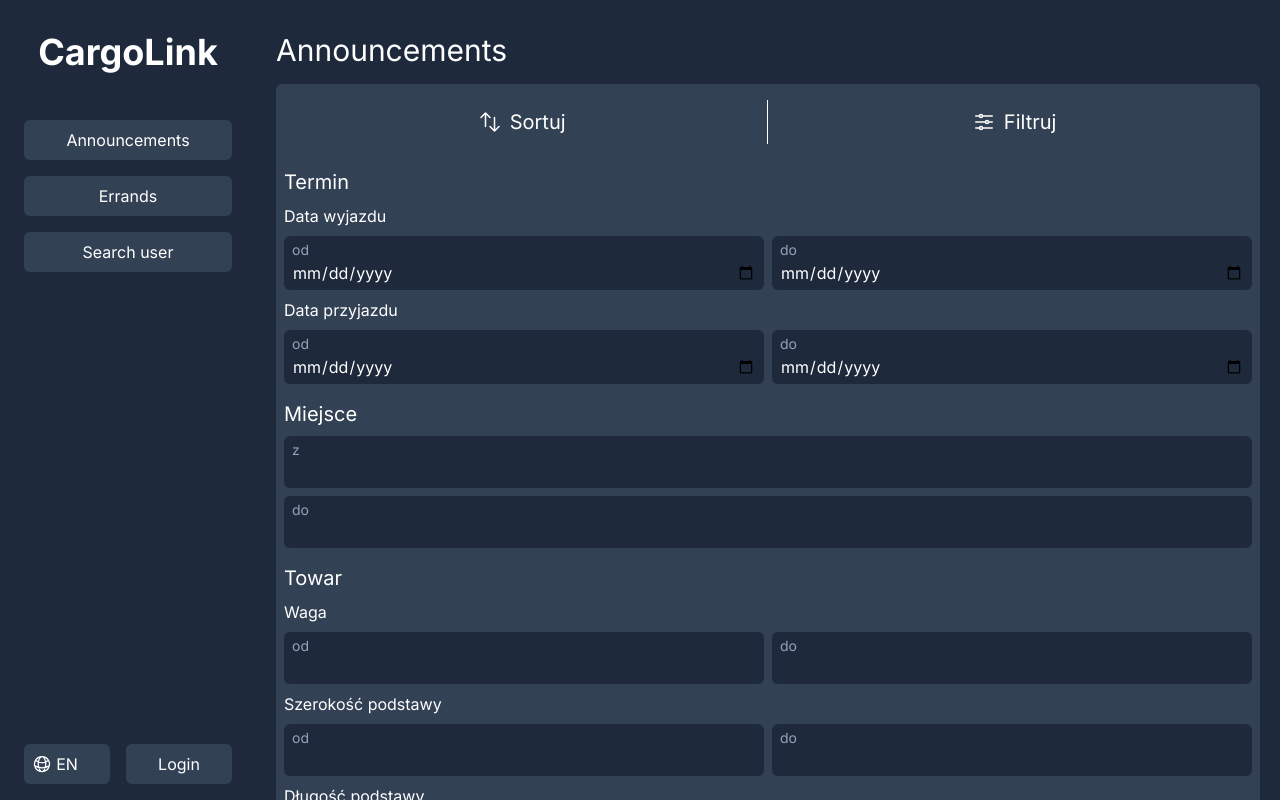
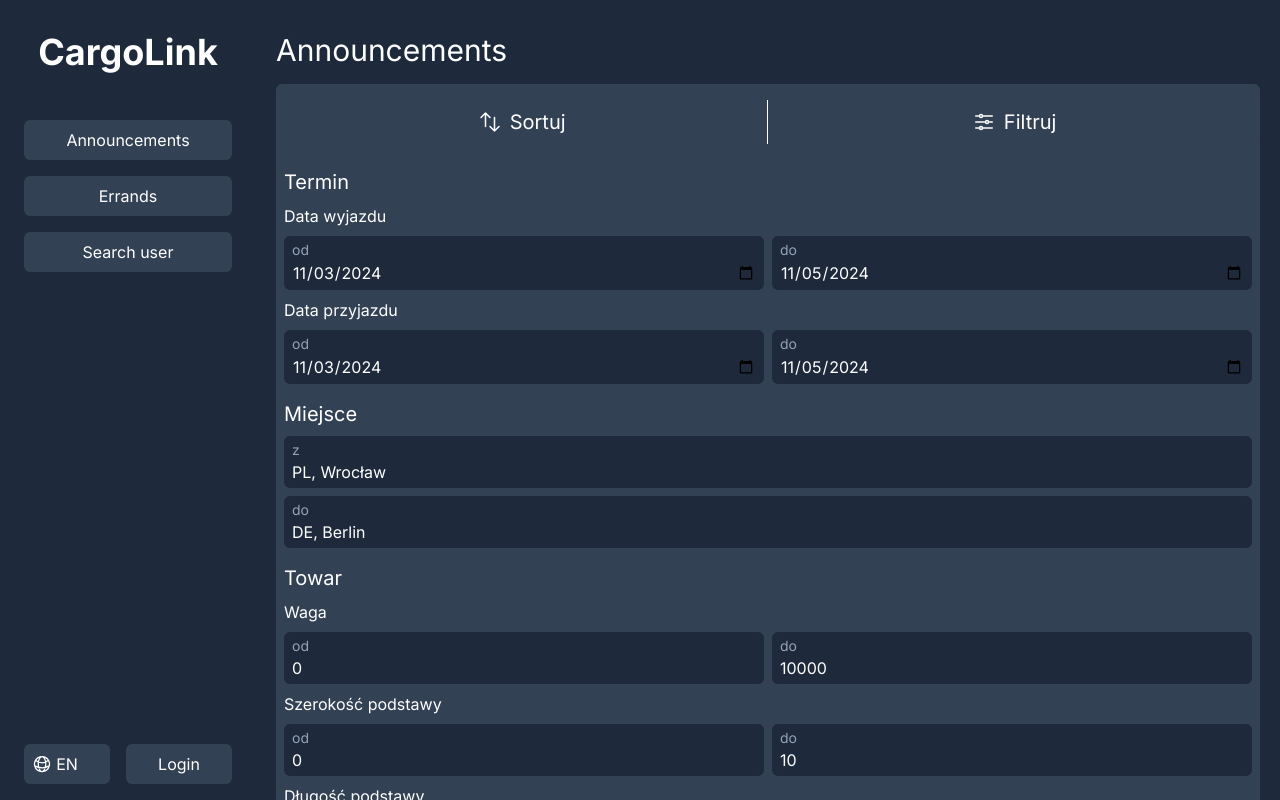
Before and after one commit to Wosk813/cargolink, a Next.js app: page /en/announcements in a window 1280 px wide. Both pictures are taken after a click on the button "Filtruj". Shown: the top 800 px of the page. Built offline with nearby package versions, Linux system fonts and the light colour scheme; no server answers.

Commit message:
Add sorting and filtering capabilities to announcements; introduce Select component and update definitions

```diff
--- a/src/app/lib/definitions.ts
+++ b/src/app/lib/definitions.ts
@@ -131,3 +131,59 @@ export type AnnoucementProps = {
     maxSize: { x: number; y: number; height: number };
   };
 };
+
+export enum GoodsCategory {
+  Electronics = 'electronics',
+  Furniture = 'furniture',
+  Food = 'food',
+  Other = 'other',
+}
+
+export enum SortDirection {
+  ByNewest,
+  ByOldest,
+  ByWeightAsc,
+  ByWeightDesc,
+  BySizeAsc,
+  BySizeDesc,
+  ByHeightAsc,
+  ByHeightDesc,
+}
+
+export type FilterProps = {
+  date: {
+    departureDate: {
+      from: Date;
+      to: Date;
+    };
+    arrivalDate: {
+      from: Date;
+      to: Date;
+    };
+  };
+  cities: {
+    from: string;
+    to: string;
+  };
+  goods: {
+    weight: {
+      from: number;
+      to: number;
+    };
+    size: {
+      x: {
+        from: number;
+        to: number;
+      };
+      y: {
+        from: number;
+        to: number;
+      };
+      height: {
+        from: number;
+        to: number;
+      };
+    };
+    category: GoodsCategory;
+  };
+};
--- a/src/app/ui/annoucements/annoucments-filter.tsx
+++ b/src/app/ui/annoucements/annoucments-filter.tsx
@@ -1,10 +1,12 @@
 'use client';
 
 import { Button } from '../button';
-import { ButtonTypes } from '../../lib/definitions';
+import { ButtonTypes, GoodsCategory } from '../../lib/definitions';
 import { ArrowsUpDownIcon, AdjustmentsHorizontalIcon } from '@heroicons/react/24/outline';
 import { Input } from '../input';
 import { useState } from 'react';
+import { SortDirection, FilterProps } from '../../lib/definitions';
+import { Select } from '../select';
 
 interface SortButtonProps extends React.ButtonHTMLAttributes<HTMLButtonElement> {
   content: string;
@@ -24,56 +26,57 @@ function SortButton({ content, selected, ...rest }: SortButtonProps) {
 }
 
 function SortOptions({ hidden }: { hidden: boolean }) {
-  const [selected, setSelected] = useState(1);
+  const [sortDirection, setSortDirection] = useState(SortDirection.ByNewest);
 
   if (hidden) {
     return null;
   }
 
-  function handleClick(value: number) {
-    setSelected(value);
+  function handleClick(direction: SortDirection) {
+    setSortDirection(direction);
   }
 
   return (
     <div className="flex flex-col p-2">
       <SortButton
-        onClick={() => handleClick(1)}
-        selected={selected == 1}
+        onClick={() => handleClick(SortDirection.ByNewest)}
+        selected={sortDirection == SortDirection.ByNewest}
         content="Od najwcześniejszych"
       />
       <SortButton
-        onClick={() => handleClick(2)}
-        selected={selected == 2}
+        onClick={() => handleClick(SortDirection.ByOldest)}
+        selected={sortDirection == SortDirection.ByOldest}
         content="Od najpóźniejszych"
       />
       <SortButton
-        onClick={() => handleClick(3)}
-        selected={selected == 3}
+        onClick={() => handleClick(SortDirection.ByWeightAsc)}
+        selected={sortDirection == SortDirection.ByWeightAsc}
         content="Od największej wagi towaru"
       />
       <SortButton
-        onClick={() => handleClick(4)}
-        selected={selected == 4}
+        onClick={() => handleClick(SortDirection.ByWeightDesc)}
+        selected={sortDirection == SortDirection.ByWeightDesc}
         content="Od najmniejszej wagi towaru"
       />
       <SortButton
-        onClick={() => handleClick(5)}
-        selected={selected == 5}
+        onClick={() => handleClick(SortDirection.BySizeAsc)}
+        selected={sortDirection == SortDirection.BySizeAsc}
+        content="
+        Od najwiekszych wymiarów towaru"
+      />
+      <SortButton
+        onClick={() => handleClick(SortDirection.BySizeDesc)}
+        selected={sortDirection == SortDirection.BySizeDesc}
         content="Od najmniejszych wymiarów towaru"
       />
       <SortButton
-        onClick={() => handleClick(6)}
-        selected={selected == 6}
-        content="Od najwiekszych wymiarów towaru"
-      />
-      <SortButton
-        onClick={() => handleClick(7)}
-        selected={selected == 7}
+        onClick={() => handleClick(SortDirection.ByHeightAsc)}
+        selected={sortDirection == SortDirection.ByHeightAsc}
         content="Od najniższej wysokości towaru"
       />
       <SortButton
-        onClick={() => handleClick(8)}
-        selected={selected == 8}
+        onClick={() => handleClick(SortDirection.ByHeightDesc)}
+        selected={sortDirection == SortDirection.ByHeightDesc}
         content="Od największej wysokości towaru"
       />
     </div>
@@ -81,9 +84,118 @@ function SortOptions({ hidden }: { hidden: boolean }) {
 }
 
 const FilterOptions = ({ hidden }: { hidden: boolean }) => {
+  const [filters, setFilters] = useState<FilterProps>({
+    date: {
+      departureDate: {
+        from: new Date(),
+        to: new Date(new Date().setDate(new Date().getDate() + 2)),
+      },
+      arrivalDate: {
+        from: new Date(),
+        to: new Date(new Date().setDate(new Date().getDate() + 2)),
+      },
+    },
+    cities: {
+      from: 'PL, Wrocław',
+      to: 'DE, Berlin',
+    },
+    goods: {
+      weight: {
+        from: 0,
+        to: 10_000,
+      },
+      size: {
+        x: {
+          from: 0,
+          to: 10,
+        },
+        y: {
+          from: 0,
+          to: 10,
+        },
+        height: {
+          from: 50,
+          to: 400,
+        },
+      },
+      category: GoodsCategory.Other,
+    },
+  });
+
   if (hidden) {
     return null;
   }
+
+  const handleDateChange = (
+    dateType: 'departureDate' | 'arrivalDate',
+    field: 'from' | 'to',
+    value: string,
+  ) => {
+    setFilters((prevFilters) => ({
+      ...prevFilters,
+      date: {
+        ...prevFilters.date,
+        [dateType]: {
+          ...prevFilters.date[dateType],
+          [field]: new Date(value),
+        },
+      },
+    }));
+  };
+
+  const handleCityChange = (field: 'from' | 'to', value: string) => {
+    setFilters((prevFilters) => ({
+      ...prevFilters,
+      cities: {
+        ...prevFilters.cities,
+        [field]: value,
+      },
+    }));
+  };
+
+  const handleWeightChange = (field: 'from' | 'to', value: string) => {
+    setFilters((prevFilters) => ({
+      ...prevFilters,
+      goods: {
+        ...prevFilters.goods,
+        weight: {
+          ...prevFilters.goods.weight,
+          [field]: Number(value),
+        },
+      },
+    }));
+  };
+
+  const handleSizeChange = (
+    dimension: 'x' | 'y' | 'height',
+    field: 'from' | 'to',
+    value: string,
+  ) => {
+    setFilters((prevFilters) => ({
+      ...prevFilters,
+      goods: {
+        ...prevFilters.goods,
+        size: {
+          ...prevFilters.goods.size,
+          [dimension]: {
+            ...prevFilters.goods.size[dimension],
+            [field]: Number(value),
+          },
+        },
+      },
+    }));
+  };
+
+  const handleCategoryChange = (value: string) => {
+    setFilters((prevFilters) => ({
+      ...prevFilters,
+      goods: {
+        ...prevFilters.goods,
+        category: value as GoodsCategory,
+      },
+    }));
+  };
+
   return (
     <div className="flex flex-col p-2">
       <div className="flex flex-col gap-4">
@@ -93,92 +205,150 @@ const FilterOptions = ({ hidden }: { hidden: boolean }) => {
           <div className="flex gap-2">
             <Input
               containerStytles="bg-slate-800"
-              className={'bg-slate-800'}
+              className="bg-slate-800"
               title="od"
               type="date"
+              value={filters.date.departureDate.from.toISOString().split('T')[0]}
+              onChange={(e) => handleDateChange('departureDate', 'from', e.target.value)}
             />
             <Input
               containerStytles="bg-slate-800"
-              className={'bg-slate-800'}
+              className="bg-slate-800"
               title="do"
               type="date"
+              value={filters.date.departureDate.to.toISOString().split('T')[0]}
+              onChange={(e) => handleDateChange('departureDate', 'to', e.target.value)}
             />
           </div>
           <h2>Data przyjazdu</h2>
           <div className="flex gap-2">
             <Input
               containerStytles="bg-slate-800"
-              className={'bg-slate-800'}
+              className="bg-slate-800"
               title="od"
               type="date"
+              value={filters.date.arrivalDate.from.toISOString().split('T')[0]}
+              onChange={(e) => handleDateChange('arrivalDate', 'from', e.target.value)}
             />
             <Input
               containerStytles="bg-slate-800"
-              className={'bg-slate-800'}
+              className="bg-slate-800"
               title="do"
               type="date"
+              value={filters.date.arrivalDate.to.toISOString().split('T')[0]}
+              onChange={(e) => handleDateChange('arrivalDate', 'to', e.target.value)}
             />
           </div>
         </div>
         <div className="flex flex-col gap-2">
           <h1 className="text-xl">Miejsce</h1>
-          <Input containerStytles="bg-slate-800" className={'bg-slate-800'} title="z" />
-          <Input containerStytles="bg-slate-800" className={'bg-slate-800'} title="do" />
+          <Input
+            containerStytles="bg-slate-800"
+            className="bg-slate-800"
+            title="z"
+            value={filters.cities.from}
+            onChange={(e) => handleCityChange('from', e.target.value)}
+          />
+          <Input
+            containerStytles="bg-slate-800"
+            className="bg-slate-800"
+            title="do"
+            value={filters.cities.to}
+            onChange={(e) => handleCityChange('to', e.target.value)}
+          />
         </div>
         <div className="flex flex-col gap-2">
           <h1 className="text-xl">Towar</h1>
           <h2>Waga</h2>
           <div className="flex gap-2">
-            <Input containerStytles="bg-slate-800" className={'bg-slate-800'} title="od" />
-            <Input containerStytles="bg-slate-800" className={'bg-slate-800'} title="do" />
+            <Input
+              containerStytles="bg-slate-800"
+              className="bg-slate-800"
+              title="od"
+              type="number"
+              value={filters.goods.weight.from}
+              onChange={(e) => handleWeightChange('from', e.target.value)}
+            />
+            <Input
+              containerStytles="bg-slate-800"
+              className="bg-slate-800"
+              title="do"
+              type="number"
+              value={filters.goods.weight.to}
+              onChange={(e) => handleWeightChange('to', e.target.value)}
+            />
           </div>
           <h2>Szerokość podstawy</h2>
           <div className="flex gap-2">
             <Input
               containerStytles="bg-slate-800"
-              className={'bg-slate-800'}
+              className="bg-slate-800"
               title="od"
               type="number"
+              value={filters.goods.size.x.from}
+              onChange={(e) => handleSizeChange('x', 'from', e.target.value)}
             />
             <Input
               containerStytles="bg-slate-800"
-              className={'bg-slate-800'}
+              className="bg-slate-800"
               title="do"
               type="number"
+              value={filters.goods.size.x.to}
+              onChange={(e) => handleSizeChange('x', 'to', e.target.value)}
             />
           </div>
           <h2>Długość podstawy</h2>
           <div className="flex gap-2">
             <Input
               containerStytles="bg-slate-800"
-              className={'bg-slate-800'}
+              className="bg-slate-800"
               title="od"
               type="number"
+              value={filters.goods.size.y.from}
+              onChange={(e) => handleSizeChange('y', 'from', e.target.value)}
             />
             <Input
               containerStytles="bg-slate-800"
-              className={'bg-slate-800'}
+              className="bg-slate-800"
               title="do"
               type="number"
+              value={filters.goods.size.y.to}
+              onChange={(e) => handleSizeChange('y', 'to', e.target.value)}
             />
           </div>
           <h2>Wysokość</h2>
           <div className="flex gap-2">
             <Input
               containerStytles="bg-slate-800"
-              className={'bg-slate-800'}
+              className="bg-slate-800"
               title="od"
               type="number"
+              value={filters.goods.size.height.from}
+              onChange={(e) => handleSizeChange('height', 'from', e.target.value)}
             />
             <Input
               containerStytles="bg-slate-800"
-              className={'bg-slate-800'}
+              className="bg-slate-800"
               title="do"
               type="number"
+              value={filters.goods.size.height.to}
+              onChange={(e) => handleSizeChange('height', 'to', e.target.value)}
             />
           </div>
           <h2>Kategoria towaru</h2>
-          <Input containerStytles="bg-slate-800" className={'bg-slate-800'} title="kategoria" />
+          <Select
+            containerStytles="bg-slate-800"
+            className="bg-slate-800"
+            title="Kategoria towaru"
+            options={[
+              { value: 'other', label: 'Inne' },
+              { value: 'electronics', label: 'Elektronika' },
+              { value: 'furniture', label: 'Meble' },
+              { value: 'food', label: 'Żywność' },
+            ]}
+            value={filters.goods.category}
+            onChange={(e) => handleCategoryChange(e.target.value)}
+          />
         </div>
       </div>
     </div>
--- /dev/null
+++ b/src/app/ui/select.tsx
@@ -0,0 +1,34 @@
+interface SelectProps extends React.SelectHTMLAttributes<HTMLSelectElement> {
+  title?: string;
+  error?: any;
+  containerStytles?: string;
+  options: Array<{ value: string; label: string }>;
+}
+
+export function Select({
+  title,
+  className = '',
+  error,
+  containerStytles,
+  options,
+  ...rest
+}: SelectProps) {
+  return (
+    <div className={`${containerStytles} w-full rounded-md bg-slate-700 px-2 py-1`}>
+      <p className="text-sm text-slate-400">{title}</p>
+      <select
+        {...rest}
+        className={`w-full rounded-md bg-slate-700 text-white transition-colors ${
+          error ? 'border border-red-500' : ''
+        } ${className}`}
+      >
+        {options.map((option) => (
+          <option key={option.value} value={option.value}>
+            {option.label}
+          </option>
+        ))}
+      </select>
+      {error && <div className="mt-1 text-sm text-red-500">{error}</div>}
+    </div>
+  );
+}
```
Also changed, not shown: src/app/ui/annoucements/annoucements-wrapper.tsx (+7 -1 lines).
